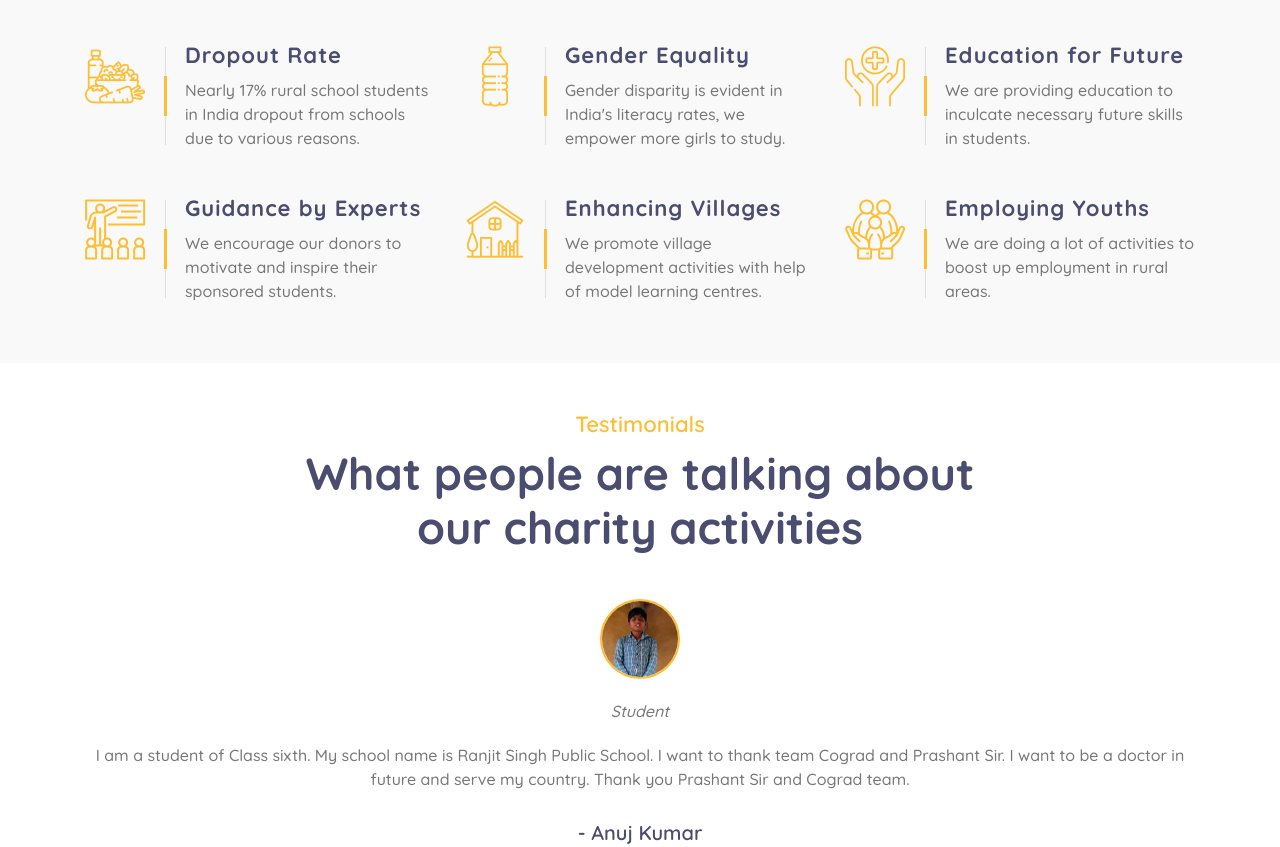
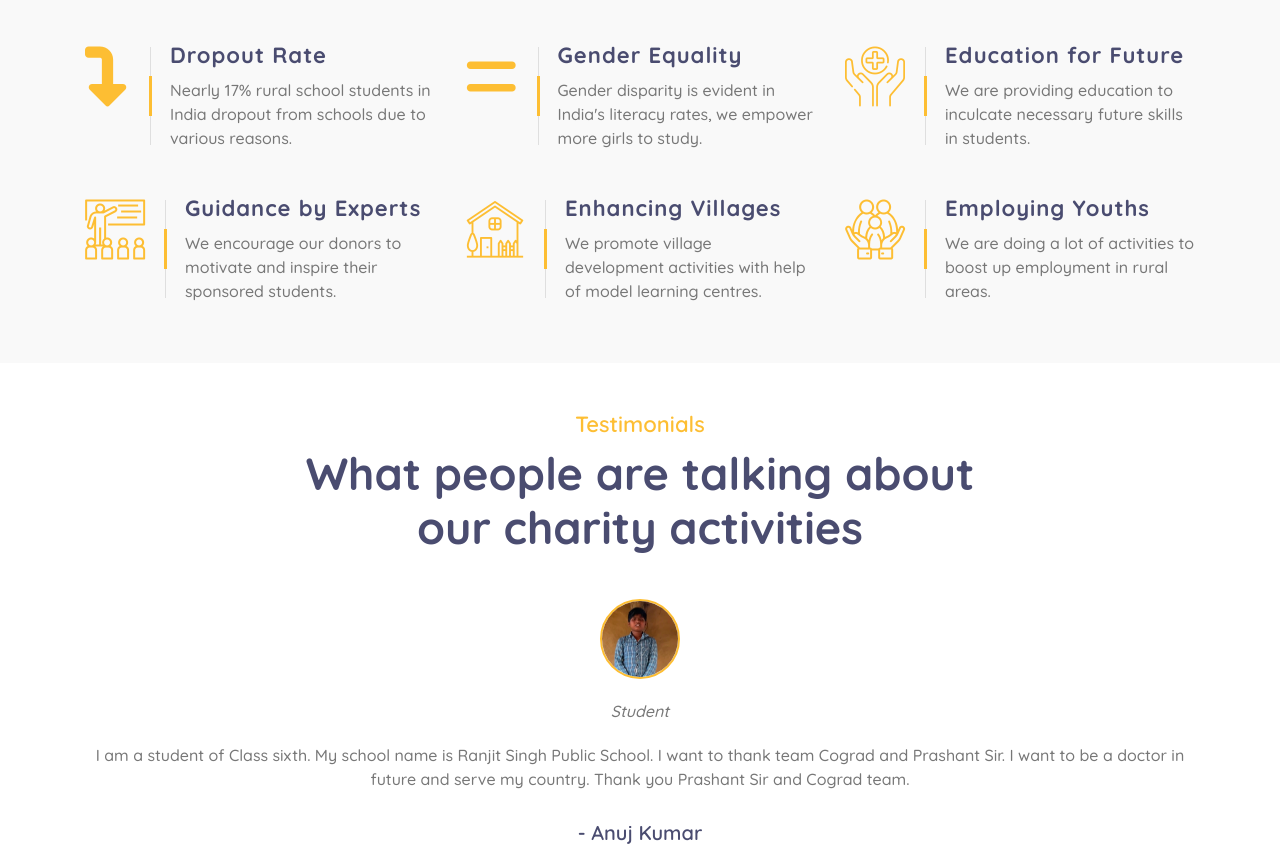
Before and after one commit to projectxr/donation-basic, a plain HTML site: page index.html in a window 1280 px wide. Shown: the part 1456-2303 px from the top of the page. Drawn offline with nearby package versions, Linux system fonts and the light colour scheme.

Commit message:
icons updated

```diff
--- a/index.html
+++ b/index.html
@@ -315,7 +315,7 @@
           <div class="col-lg-4 col-md-6">
             <div class="service-item">
               <div class="service-icon">
-                <i class="flaticon-diet"></i>
+                <i class="fa-solid fa-turn-down"></i>
               </div>
               <div class="service-text">
                 <h3>Dropout Rate</h3>
@@ -329,7 +329,7 @@
           <div class="col-lg-4 col-md-6">
             <div class="service-item">
               <div class="service-icon">
-                <i class="flaticon-water"></i>
+                <i class="fa-solid fa-equals"></i>
               </div>
               <div class="service-text">
                 <h3>Gender Equality</h3>
```
